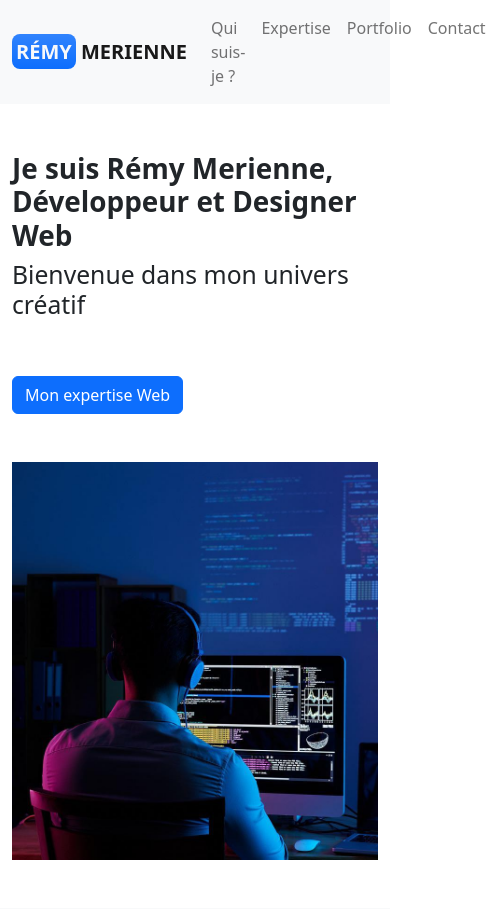
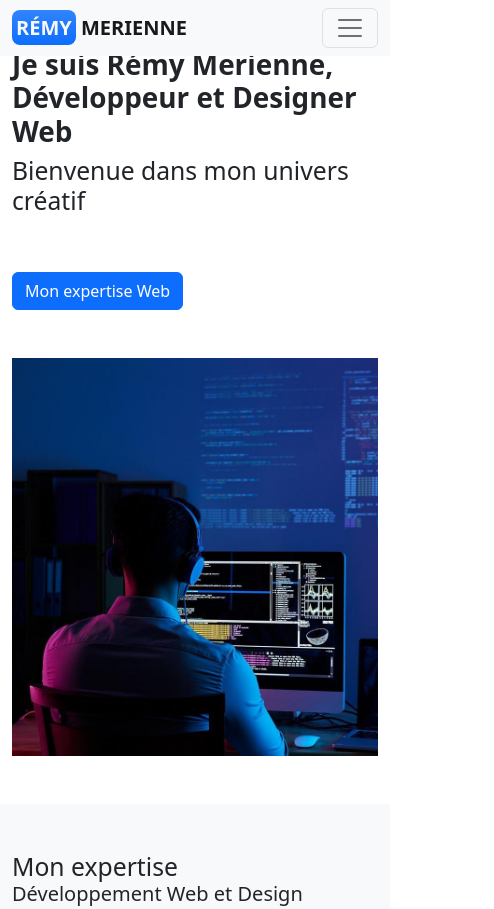
Before and after one commit to remymerienne/Bootstrap_OC, a website: page index.html in a window 390 px wide. Shown: the top 909 px of the page, 494 px wide, since content can reach past the window. Drawn offline with nearby package versions, Linux system fonts and the light colour scheme.

Commit message:
responsive navigation

```diff
--- a/index.html
+++ b/index.html
@@ -19,12 +19,17 @@
 
   <!-- Navigation -->
   <header>
-    <nav class="navbar navbar-expand bg-light">
+    <nav class="navbar navbar-expand-md bg-light fixed-top">
       <div class="container">
         <a class="navbar-brand text-uppercase fw-bold" href="./index.html">
           <span class="bg-primary bg-gradient p-1 rounded-3 text-light">Rémy</span>
           Merienne
         </a>
+        <button class="navbar-toggler" type="button" data-bs-toggle="collapse" data-bs-target="#navbarNav"
+          aria-controls="navbarNav" aria-expanded="false" aria-label="Toggle navigation">
+          <span class="navbar-toggler-icon"></span>
+        </button>
+        <div class="collapse navbar-collapse justify-content-end" id="navbarNav">
           <ul class="navbar-nav">
             <li class="navbar-item">
               <a href="" class="nav-link">Qui suis-je ?</a>
@@ -39,6 +44,7 @@
               <a href="" class="nav-link">Contact</a>
             </li>
           </ul>
+        </div>
       </div>
     </nav>
   </header>
```
Lines whose indentation alone changed are shown as unchanged.
